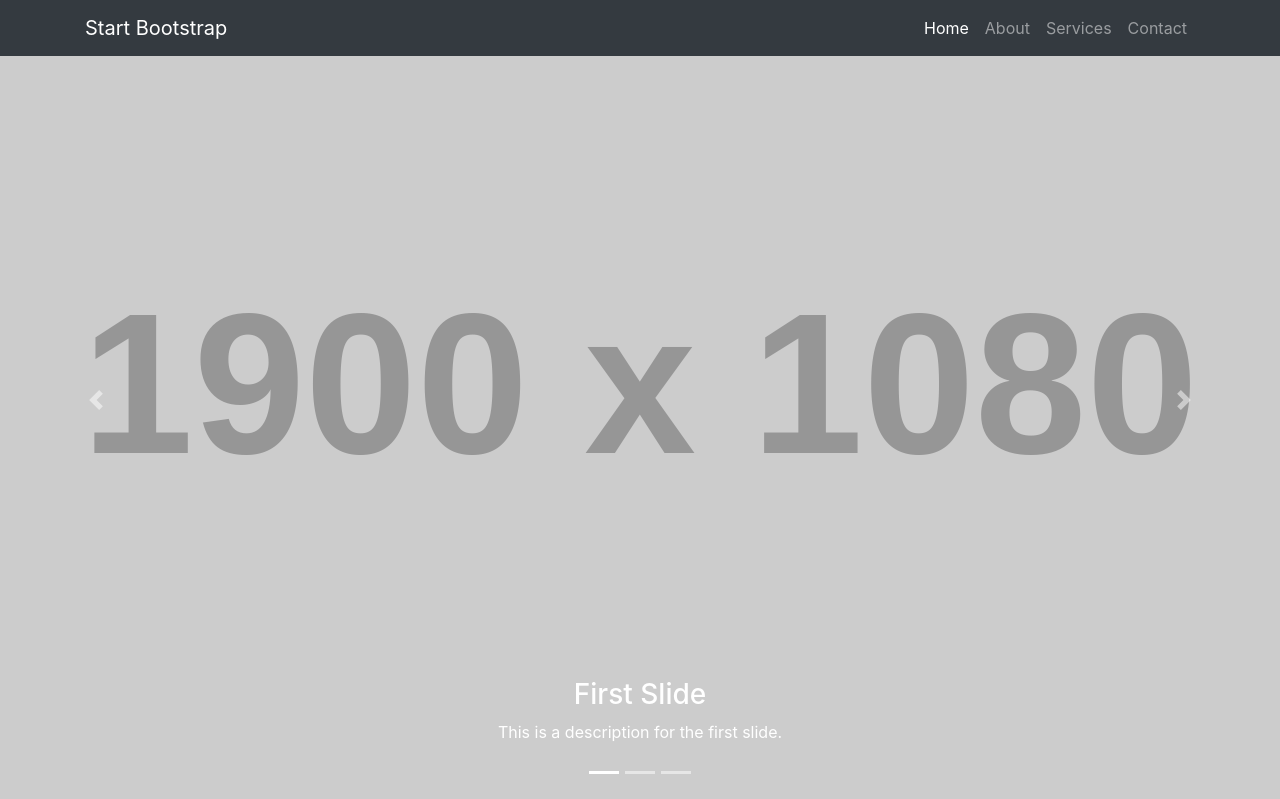
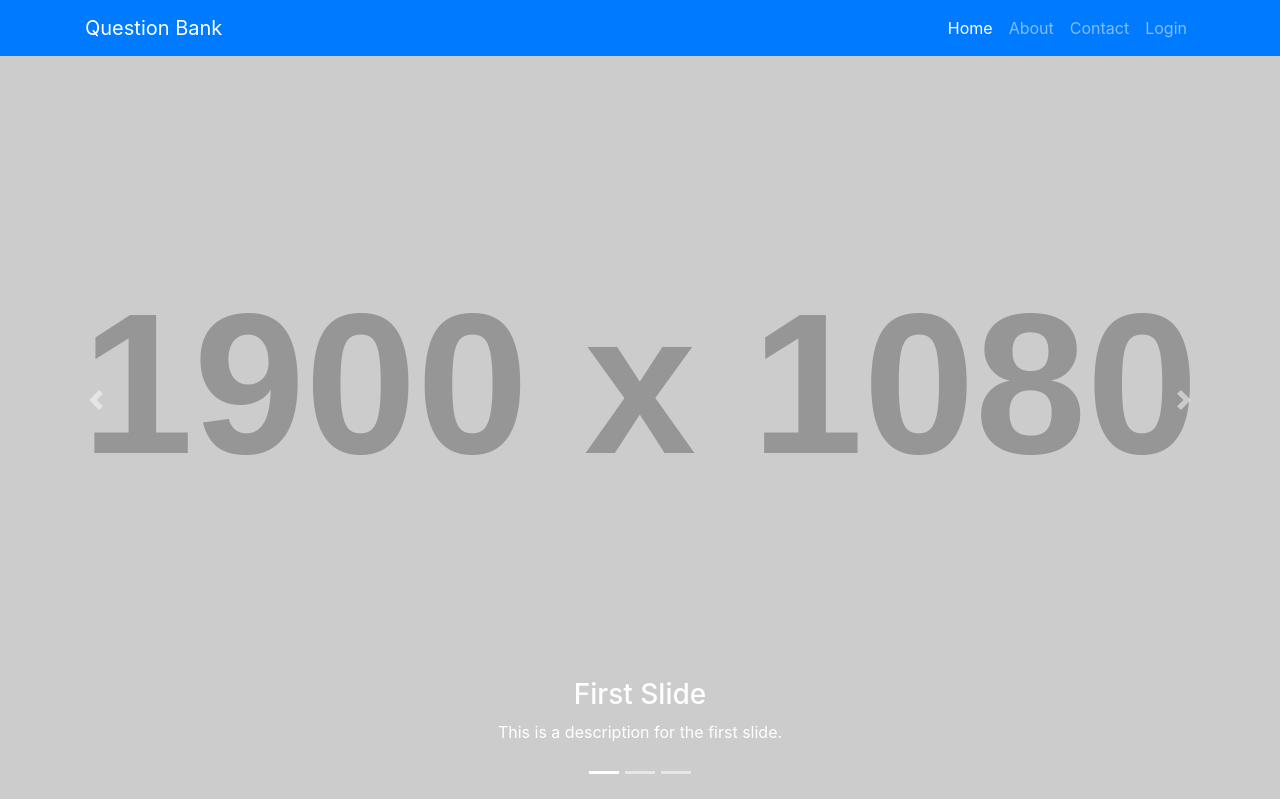
Before and after one commit to muhammadanaswayanad/questionbank, a PHP site: page / in a window 1280 px wide. Shown: the top 799 px of the page. Run offline with PHP 8.4, Linux system fonts and the light colour scheme; grey boxes labelled with a size stand in for pictures from a placeholder-image service; some libraries are stand-ins or nearby versions.

Commit message:
Update index.php

```diff
--- a/index.php
+++ b/index.php
@@ -8,7 +8,7 @@
     <meta name="description" content="">
     <meta name="author" content="">
 
-    <title>Full Slider - Start Bootstrap Template</title>
+    <title>Question Bank</title>
 
     <!-- Bootstrap core CSS -->
     <link href="vendor/bootstrap/css/bootstrap.min.css" rel="stylesheet">
@@ -21,9 +21,9 @@
   <body>
 
     <!-- Navigation -->
-    <nav class="navbar navbar-expand-lg navbar-dark bg-dark fixed-top">
+    <nav class="navbar navbar-expand-lg navbar-dark bg-primary fixed-top">
       <div class="container">
-        <a class="navbar-brand" href="#">Start Bootstrap</a>
+        <a class="navbar-brand" href="#">Question Bank</a>
         <button class="navbar-toggler" type="button" data-toggle="collapse" data-target="#navbarResponsive" aria-controls="navbarResponsive" aria-expanded="false" aria-label="Toggle navigation">
           <span class="navbar-toggler-icon"></span>
         </button>
@@ -38,10 +38,10 @@
               <a class="nav-link" href="#">About</a>
             </li>
             <li class="nav-item">
-              <a class="nav-link" href="#">Services</a>
+              <a class="nav-link" href="#">Contact</a>
             </li>
             <li class="nav-item">
-              <a class="nav-link" href="#">Contact</a>
+              <a class="nav-link" href="login.php">Login</a>
             </li>
           </ul>
         </div>
```
